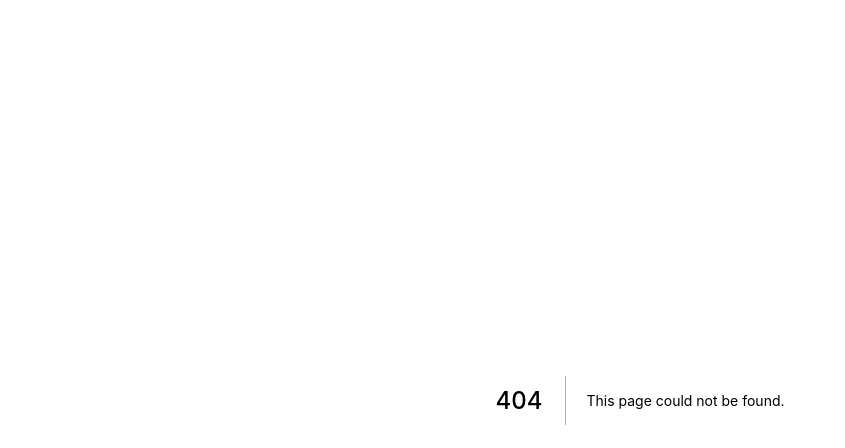
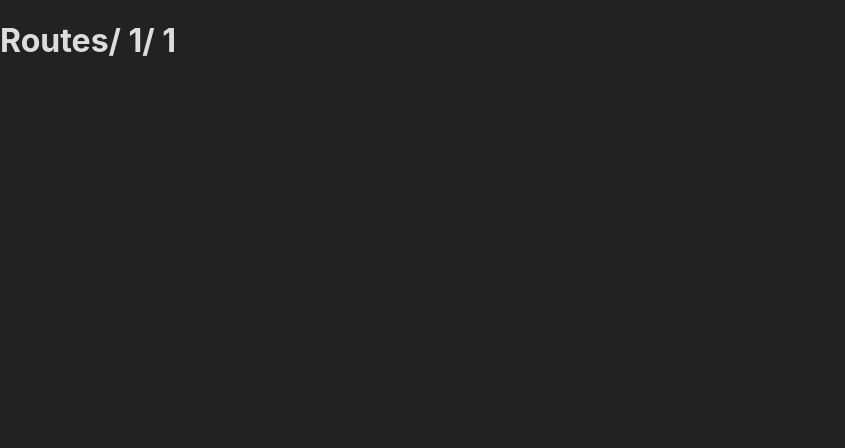
Before and after one commit to natavitoriano/nextjs-course, a Next.js app in the folder basic-next/: page /routes/1/1 in a window 1280 px wide. Before the commit this address had no page. Shown: the top 448 px of the page, without its empty margins (0-845 px from the left). Built offline with nearby package versions, Linux system fonts and the light colour scheme.

Commit message:
Dynamic routes

```diff
--- /dev/null
+++ b/basic-next/src/pages/routes/[id]/[name].jsx
@@ -0,0 +1,13 @@
+import { useRouter } from 'next/router';
+
+export default function name() {
+    const router = useRouter();
+    const id = router.query.id;
+    const name = router.query.name;
+
+    return (
+        <div>
+            <h1>Routes/ {id}/ {name}</h1>
+        </div>
+    )
+}
```
Also changed, not shown: basic-next/src/pages/routes/[id]/search.jsx (added, +12 -0 lines).
